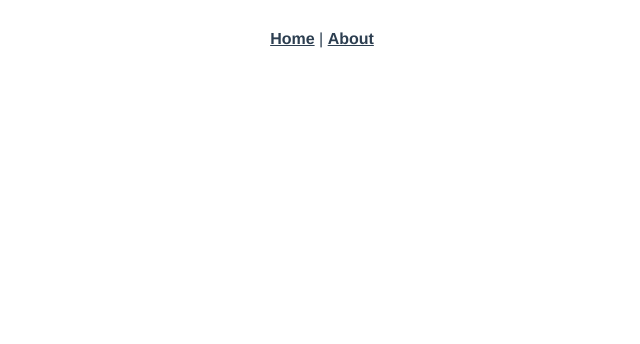
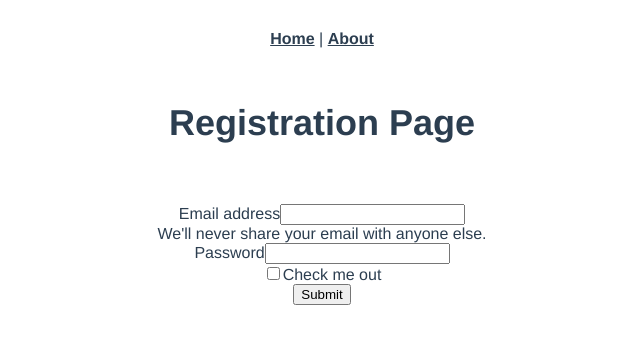
Before and after one commit to Aegid1/Webtech_Project_Frontend, a Vue app: page /registration in a window 1280 px wide. Before the commit this address had no page. Shown: the top 344 px of the page, without its empty margins (318-958 px from the left). Built offline with nearby package versions, Linux system fonts and the light colour scheme.

Commit message:
"Login und RegistrationView erstellt"

```diff
--- a/src/router/index.js
+++ b/src/router/index.js
@@ -1,11 +1,23 @@
 import { createRouter, createWebHistory } from 'vue-router'
 import HomeView from '../views/HomeView.vue'
+import LoginView from '../views/LoginView.vue'
+import RegistrationView from '../views/RegistrationView.vue'
 
 const routes = [
   {
-    path: '/',
+    path: '/home',
     name: 'home',
     component: HomeView
+  },
+  {
+    path: '/login',
+    name: 'login',
+    component: LoginView
+  },
+  {
+    path: '/registration',
+    name: 'registration',
+    component: RegistrationView
   },
   {
     path: '/about',
--- /dev/null
+++ b/src/views/LoginView.vue
@@ -0,0 +1,38 @@
+<template>
+  <div class="container">
+      <h1>Login into your Home</h1>
+      <br />
+      <br />
+    <div class="row">
+      <div class="col-md-3"></div>
+      <div class="col-md-6">
+         <form>
+        <div class="mb-3">
+          <label for="exampleInputEmail1" class="form-label">Email address</label>
+          <input type="email" class="form-control" id="exampleInputEmail1" aria-describedby="emailHelp">
+          <div id="emailHelp" class="form-text">We'll never share your email with anyone else.</div>
+        </div>
+        <div class="mb-3">
+          <label for="exampleInputPassword1" class="form-label">Password</label>
+          <input type="password" class="form-control" id="exampleInputPassword1">
+        </div>
+        <div class="mb-3 form-check">
+          <input type="checkbox" class="form-check-input" id="exampleCheck1">
+          <label class="form-check-label" for="exampleCheck1">Check me out</label>
+        </div>
+        <button type="submit" class="btn btn-primary">Submit</button>
+      </form></div>
+      <div class="col-md-3"></div>
+    </div>
+  </div>
+</template>
+
+<script>
+export default {
+  name: 'LoginView'
+}
+</script>
+
+<style scoped>
+
+</style>
--- /dev/null
+++ b/src/views/RegistrationView.vue
@@ -0,0 +1,38 @@
+<template>
+  <div class="container">
+    <h1>Registration Page</h1>
+    <br />
+    <br/>
+    <div class="row">
+      <div class="col-md-3"></div>
+      <div class="col-md-6">
+        <form>
+          <div class="mb-3">
+            <label for="exampleInputEmail1" class="form-label">Email address</label>
+            <input type="email" class="form-control" id="exampleInputEmail1" aria-describedby="emailHelp">
+            <div id="emailHelp" class="form-text">We'll never share your email with anyone else.</div>
+          </div>
+          <div class="mb-3">
+            <label for="exampleInputPassword1" class="form-label">Password</label>
+            <input type="password" class="form-control" id="exampleInputPassword1">
+          </div>
+          <div class="mb-3 form-check">
+            <input type="checkbox" class="form-check-input" id="exampleCheck1">
+            <label class="form-check-label" for="exampleCheck1">Check me out</label>
+          </div>
+          <button type="submit" class="btn btn-primary">Submit</button>
+        </form></div>
+      <div class="col-md-3"></div>
+    </div>
+  </div>
+</template>
+
+<script>
+export default {
+  name: 'RegistrationView'
+}
+</script>
+
+<style scoped>
+
+</style>
```
Also changed, not shown: src/views/Registration.vue (deleted, +0 -13 lines).
